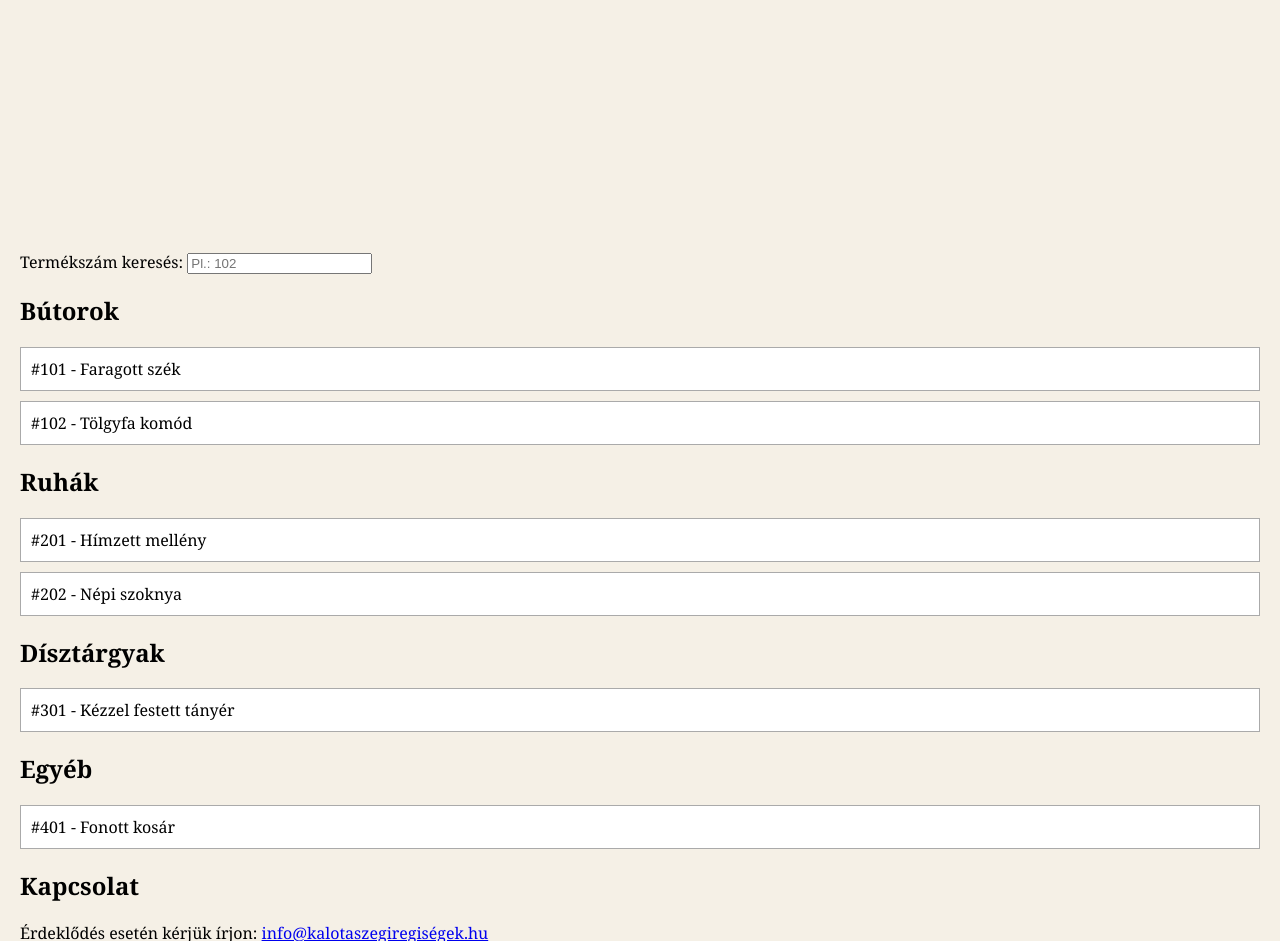
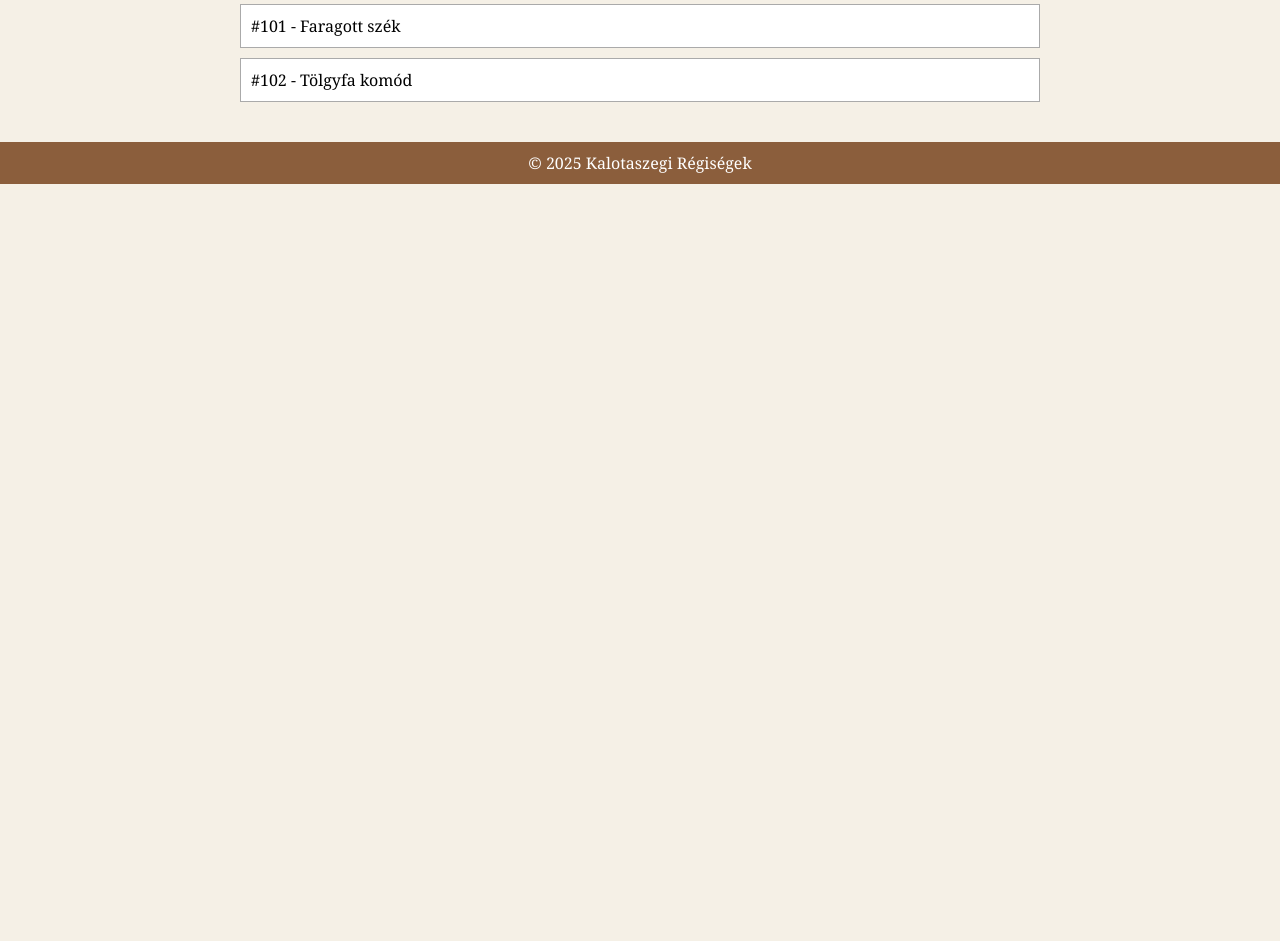
Before and after one commit to Wregh96/kalotaszegi, a plain HTML site: page index.html in a window 1280 px wide. Shown: the part 237-1178 px from the top of the page. After the commit the page ends 800 px from the top, so only its background shows below. Drawn offline with Linux system fonts and the light colour scheme.

Commit message:
Update index.html

```diff
--- a/index.html
+++ b/index.html
@@ -1,132 +1,38 @@
 <!DOCTYPE html>
 <html lang="hu">
 <head>
-  <meta charset="UTF-8">
-  <meta name="viewport" content="width=device-width, initial-scale=1.0">
-  <title>Kalotaszegi Régiségek</title>
+  <meta charset="UTF-8" />
+  <meta name="viewport" content="width=device-width, initial-scale=1.0"/>
+  <title>Kalotaszegi Régiségek - Bútorok</title>
   <style>
-    body {
-      font-family: Georgia, serif;
-      background-color: #f5f0e6;
-      margin: 0;
-      padding: 0;
-    }
-    header {
-      background-color: #8b5e3c;
-      color: white;
-      padding: 20px;
-      text-align: center;
-    }
-    nav {
-      background-color: #d2b48c;
-      display: flex;
-      justify-content: center;
-      gap: 20px;
-      padding: 10px;
-    }
-    nav a {
-      text-decoration: none;
-      color: #000;
-      font-weight: bold;
-    }
-    .gallery {
-      display: flex;
-      overflow: hidden;
-      max-width: 100%;
-      height: 300px;
-      position: relative;
-    }
-    .gallery img {
-      width: 100%;
-      object-fit: cover;
-    }
-    main {
-      padding: 20px;
-    }
-    .search-bar {
-      margin-bottom: 20px;
-    }
-    .product {
-      border: 1px solid #aaa;
-      padding: 10px;
-      margin: 10px 0;
-      background: #fff;
-    }
-    footer {
-      text-align: center;
-      padding: 10px;
-      background: #8b5e3c;
-      color: white;
-    }
+    body { font-family: Georgia, serif; background-color: #f5f0e6; margin: 0; padding: 0; }
+    header { background-color: #8b5e3c; color: white; padding: 20px; text-align: center; }
+    nav { background-color: #d2b48c; display: flex; justify-content: center; gap: 20px; padding: 10px; }
+    nav a { text-decoration: none; color: #000; font-weight: bold; }
+    main { max-width: 800px; margin: 20px auto; padding: 0 10px; }
+    .product { border: 1px solid #aaa; background: white; padding: 10px; margin: 10px 0; }
+    footer { text-align: center; padding: 10px; background: #8b5e3c; color: white; margin-top: 40px; }
   </style>
 </head>
 <body>
   <header>
     <h1>Kalotaszegi Régiségek</h1>
   </header>
-
   <nav>
-    <a href="#">Főoldal</a>
-    <a href="#butorok">Bútorok</a>
-    <a href="#ruhak">Ruhák</a>
-    <a href="#disztargyak">Dísztárgyak</a>
-    <a href="#egyeb">Egyéb</a>
-    <a href="#kapcsolat">Kapcsolat</a>
+    <a href="index.html">Főoldal</a>
+    <a href="butorok.html">Bútorok</a>
+    <a href="ruhak.html">Ruhák</a>
+    <a href="disztargyak.html">Dísztárgyak</a>
+    <a href="egyeb.html">Egyéb</a>
+    <a href="kapcsolat.html">Kapcsolat</a>
   </nav>
 
-  <div class="gallery">
-    <img src="slide1.jpg" alt="Kép 1">
-    <!-- További képek JavaScript segítségével cserélhetők -->
-  </div>
-
   <main>
-    <div class="search-bar">
-      <label for="search">Termékszám keresés: </label>
-      <input type="text" id="search" placeholder="Pl.: 102">
-    </div>
-
-    <section id="butorok">
-      <h2>Bútorok</h2>
-      <div class="product">#101 - Faragott szék</div>
-      <div class="product">#102 - Tölgyfa komód</div>
-    </section>
-
-    <section id="ruhak">
-      <h2>Ruhák</h2>
-      <div class="product">#201 - Hímzett mellény</div>
-      <div class="product">#202 - Népi szoknya</div>
-    </section>
-
-    <section id="disztargyak">
-      <h2>Dísztárgyak</h2>
-      <div class="product">#301 - Kézzel festett tányér</div>
-    </section>
-
-    <section id="egyeb">
-      <h2>Egyéb</h2>
-      <div class="product">#401 - Fonott kosár</div>
-    </section>
-
-    <section id="kapcsolat">
-      <h2>Kapcsolat</h2>
-      <p>Érdeklődés esetén kérjük írjon: <a href="mailto:info@kalotaszegiregiségek.hu">info@kalotaszegiregiségek.hu</a></p>
-    </section>
+    <h2>Bútorok</h2>
+    <div class="product">#101 - Faragott szék</div>
+    <div class="product">#102 - Tölgyfa komód</div>
   </main>
 
-  <footer>
-    &copy; 2025 Kalotaszegi Régiségek
-  </footer>
-
-  <script>
-    // Egyszerű keresés termékszám alapján
-    document.getElementById('search').addEventListener('input', function() {
-      const value = this.value.trim();
-      const products = document.querySelectorAll('.product');
-      products.forEach(p => {
-        p.style.display = p.textContent.includes(value) ? 'block' : 'none';
-      });
-    });
-  </script>
+  <footer>&copy; 2025 Kalotaszegi Régiségek</footer>
 </body>
 </html>
-Add index.html
```
